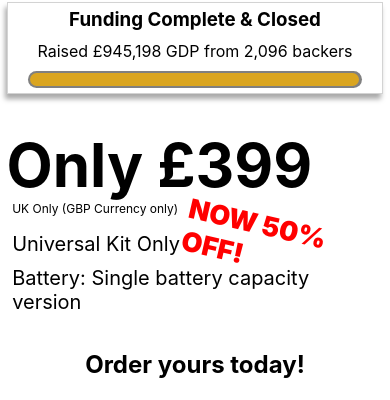
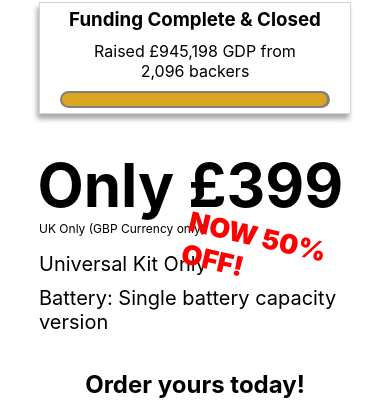
Before and after one commit to maxcramer/Swytch, a React (Create React App) app: page / in a window 390 px wide. Shown: the part 516-916 px from the top of the page. Built offline with nearby package versions, Linux system fonts and the light colour scheme.

Commit message:
finished styling for order confirmation on desktop

```diff
--- a/src/App.css
+++ b/src/App.css
@@ -19,6 +19,7 @@
   display: flex;
   flex-direction: column;
   margin: 0 auto;
+  width: 25%;
 }
 
 #bellow__navbar {
@@ -33,4 +34,8 @@
   #bellow__navbar {
     margin-top: 50px;
   }
+
+  .right_panel {
+    width: 80%;
+  }
 }
--- a/src/components/CheckoutDetails/CheckoutDetails.css
+++ b/src/components/CheckoutDetails/CheckoutDetails.css
@@ -22,6 +22,23 @@ input {
     margin-top: 10px !important;
 }
 
+#confirm__order {
+    margin: 0 auto;
+}
+
 #checkout__title {
     margin: 0;
 }
+
+#checkout__confirmed-image {
+    width: 100%;
+}
+
+#confirm__title {
+    margin: 0;
+}
+
+#confirm__text {
+    margin: 0 0 10px 0;
+    font-size: 13px;
+}
--- a/src/components/CheckoutDetails/CheckoutDetails.jsx
+++ b/src/components/CheckoutDetails/CheckoutDetails.jsx
@@ -19,8 +19,10 @@ class CheckoutDetails extends React.Component {
     render() {
         if(this.state.orderConfirmed) {
             return (
-                <div>
-                    <h3>Order Confirmed</h3>
+                <div id="confirm__order">
+                    <h2 id="confirm__title">Order Confirmed</h2>
+                    <p id="confirm__text">We are pedalling your order to you as fast as possible!</p>
+                    <img id="checkout__confirmed-image" src="https://www.swytchbike.com/wp-content/themes/stockholm-child/images/handlebar.gif" alt=""/>
                 </div>
             )
         } else {
--- a/src/components/ProductInfo/ProductInfo.css
+++ b/src/components/ProductInfo/ProductInfo.css
@@ -14,7 +14,7 @@
     width: 35%;
     position: absolute;
     right: -19%;
-    top: 26%;
+    top: 27%;
     font-size: 27px;
 }
 
@@ -23,16 +23,17 @@
     font-size: 60px;
     margin-top: 25px;
     margin-bottom: 0;
+    margin-left: -0.5%;
 }
 
 #currency {
     margin: 0;
     font-size: 12px;
-    padding-left: 1.5%;
+    padding-left: 0;
 }
 
 #product__info-list {
-    padding-left: 1.5%;
+    padding-left: 0;
 }
 
 .product__info-list-item {
@@ -46,6 +47,6 @@
     #discount {
         width: 52%;
         right: 1%;
-        top: 86.5%;
+        top: 88%;
     }
 }
```
